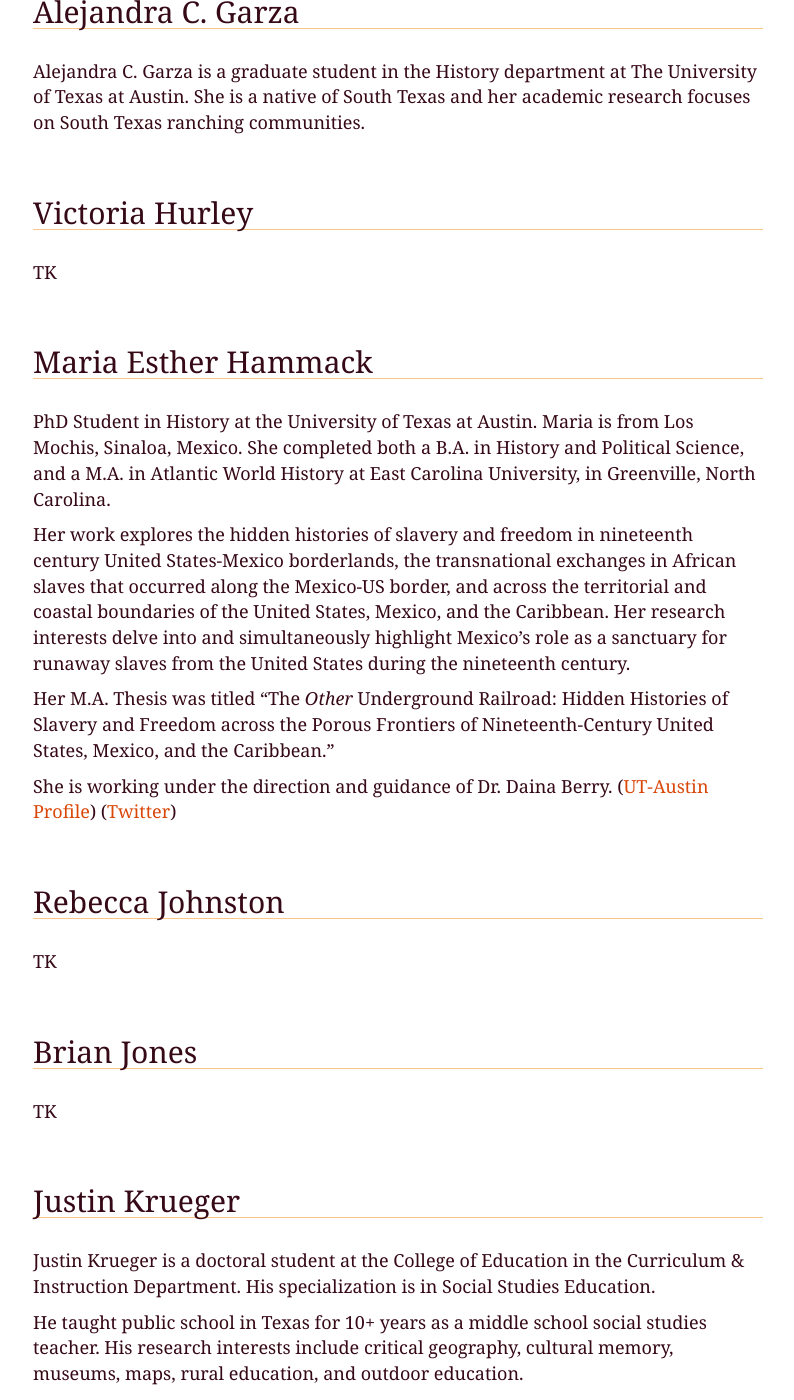
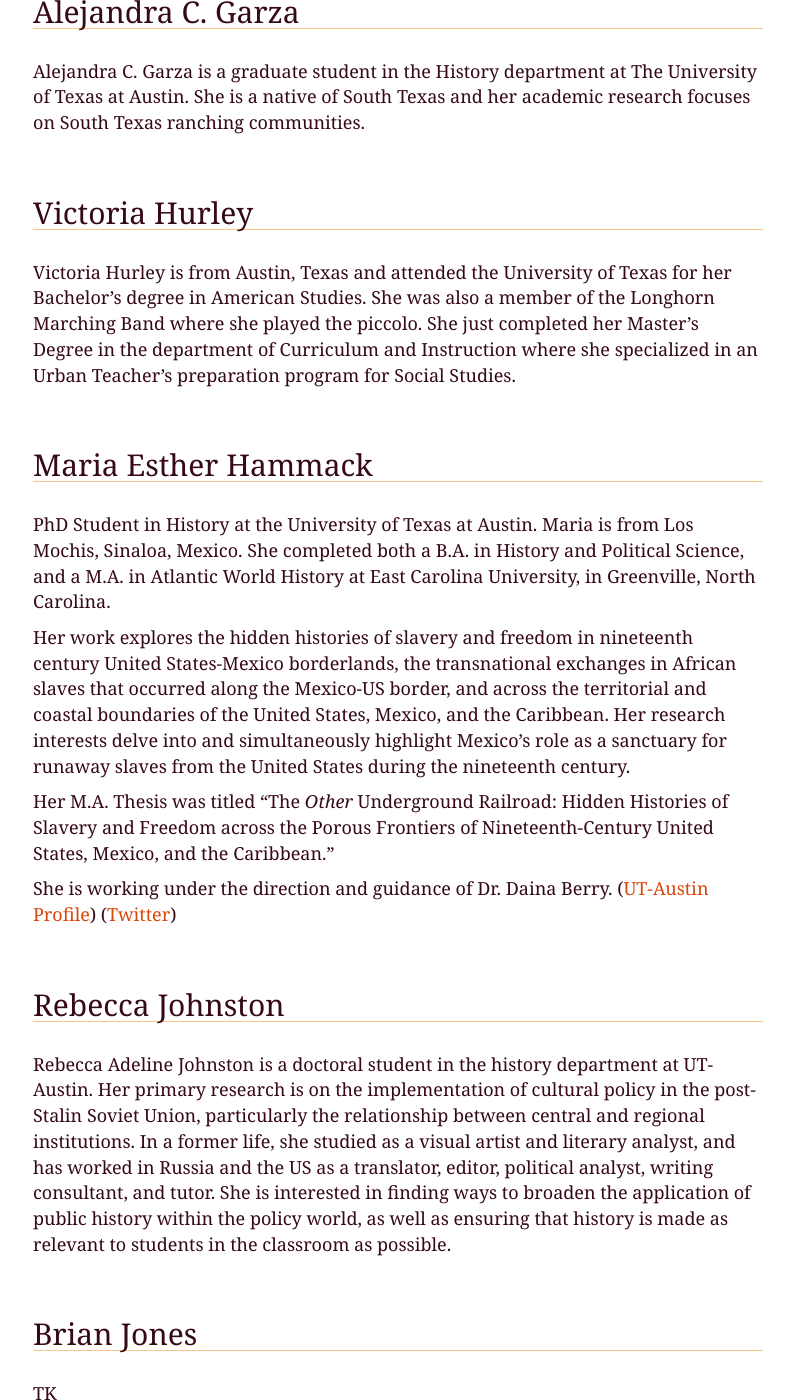
Before and after one commit to utexas-public-history/tower, a Jekyll site: the page built from contributors.md, in a window 1280 px wide and 1400 px high, scrolled down 1401 px. Shown: the whole window, without its empty margins (242-1036 px from the left). Built offline with Jekyll 4.4.1, drawn with Linux system fonts in a browser that asks for light colours.

Commit message:
Hurley and Johnston bios

```diff
--- a/contributors.md
+++ b/contributors.md
@@ -28,7 +28,7 @@ Alejandra C. Garza is a graduate student in the History department at The Univer
 
 ## Victoria Hurley
 
-TK
+Victoria Hurley is from Austin, Texas and attended the University of Texas for her Bachelor’s degree in American Studies. She was also a member of the Longhorn Marching Band where she played the piccolo. She just completed her Master’s Degree in the department of Curriculum and Instruction where she specialized in an Urban Teacher’s preparation program for Social Studies.
 
 ## Maria Esther Hammack
 
@@ -42,7 +42,7 @@ She is working under the direction and guidance of Dr. Daina Berry. ([UT-Austin
 
 ## Rebecca Johnston
 
-TK
+Rebecca Adeline Johnston is a doctoral student in the history department at UT-Austin. Her primary research is on the implementation of cultural policy in the post-Stalin Soviet Union, particularly the relationship between central and regional institutions. In a former life, she studied as a visual artist and literary analyst, and has worked in Russia and the US as a translator, editor, political analyst, writing consultant, and tutor. She is interested in finding ways to broaden the application of public history within the policy world, as well as ensuring that history is made as relevant to students in the classroom as possible.
 
 ## Brian Jones
 
@@ -70,4 +70,4 @@ TK
 [brown-website]: http://www.keishalaneebrown.com/
 [mcquisition-website]: http://isaacmcquisition.wordpress.com
 [hammack-profile]: http://www.utexas.edu/cola/history/graduate/gradstudents/profile.php?id=meh3995
-[hammack-twitter]: TK
+[hammack-twitter]: https://twitter.com/LorienTinuviel
```
